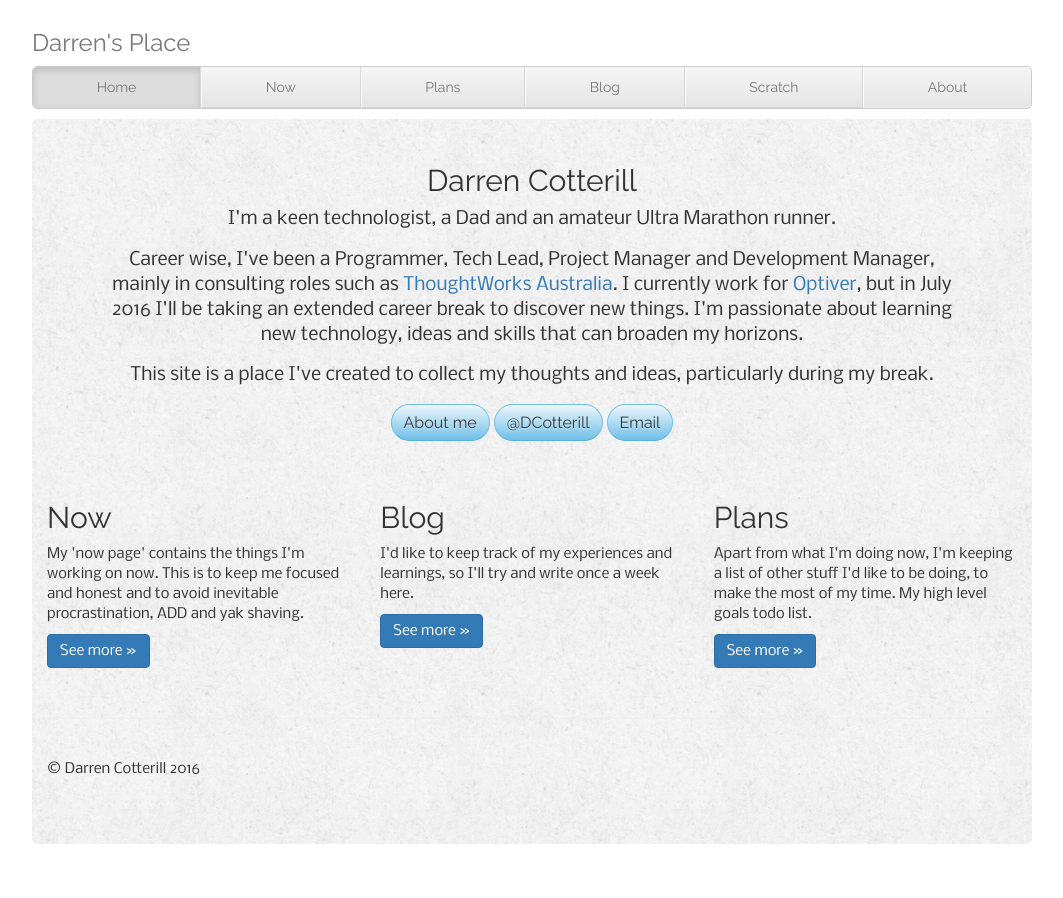
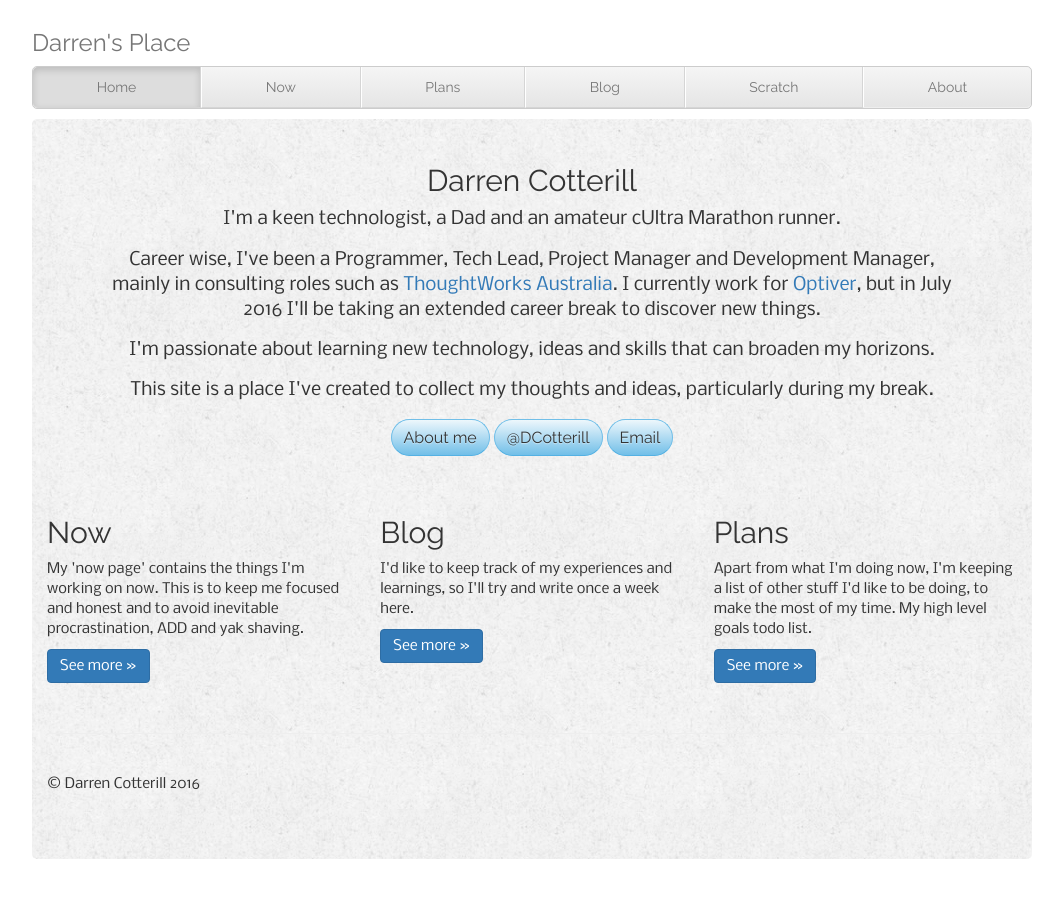
Before and after one commit to DCotterill/DCotterill.github.io, a Jekyll site: the page built from index.html, in a window 1280 px wide. Shown: the whole page, without its empty margins (108-1171 px from the left). Built offline with Jekyll 4.4.1, drawn with Linux system fonts in a browser that asks for light colours; nearby versions of some CDN libraries; some web fonts are replaced.

Commit message:
Updated index.html

```diff
--- a/index.html
+++ b/index.html
@@ -7,12 +7,11 @@
 <!-- Jumbotron -->
 <div class="jumbotron">
     <h2>Darren Cotterill</h2>
-    <p class="lead"> I'm a keen technologist, a Dad and an amateur Ultra Marathon runner. </p>
+    <p class="lead"> I'm a keen technologist, a Dad and an amateur cUltra Marathon runner.</p>
 
     <p class="lead"> Career wise, I've been a Programmer, Tech Lead, Project Manager and Development Manager, mainly in consulting roles such as <a href="http://www.thoughtworks.com.au">ThoughtWorks Australia</a>.
-  I currently work for <a href="http://www.optiver.com.au">Optiver</a>, but in July 2016 I'll be taking an extended career break to discover new things.
-
-                    I'm passionate about learning new technology, ideas and skills that can broaden my horizons.</p>
+  I currently work for <a href="http://www.optiver.com.au">Optiver</a>, but in July 2016 I'll be taking an extended career break to discover new things. </p>
+    <p class="lead"> I'm passionate about learning new technology, ideas and skills that can broaden my horizons. </p>
     <p class="lead"> This site is a place I've created to collect my thoughts and ideas, particularly during my break.</p>
     <a class="btn btn-lg btn-success" href="/about">About me</a>
     <a class="btn btn-lg btn-success" href="http://www.twitter.com/dcotterill" role="button">@DCotterill</a>
```
